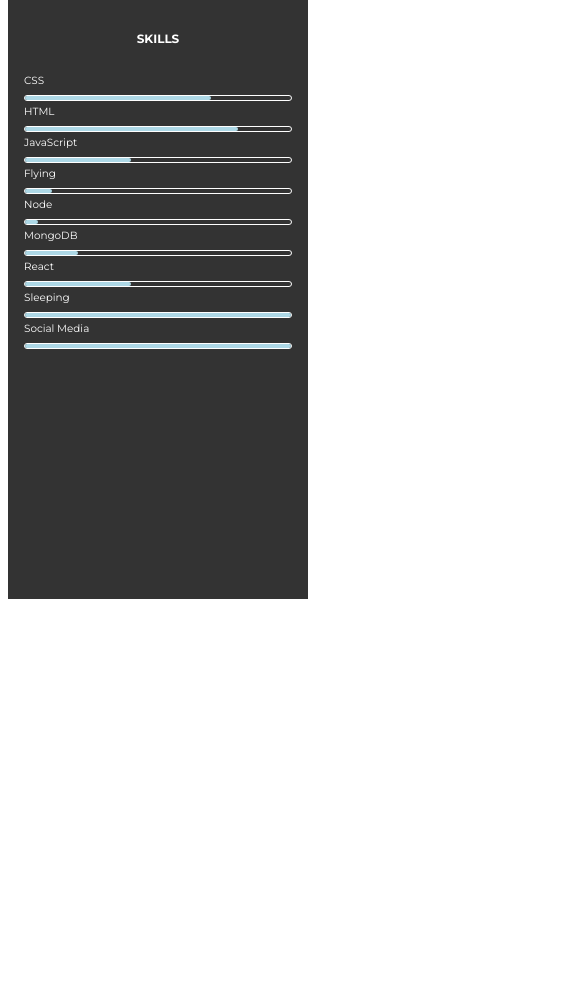
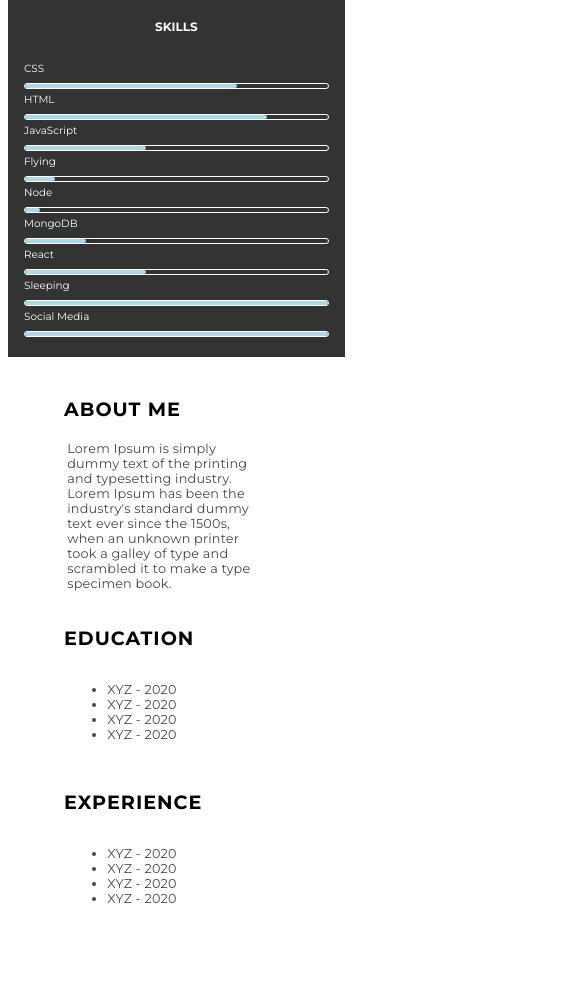
Before and after one commit to dhamaniasad/ns-resume, a plain HTML site: page index.html in a window 390 px wide. Shown: the part 409-1390 px from the top of the page, 585 px wide, since content can reach past the window. Before the commit the page ends 1016 px from the top, so only its background shows below. Drawn offline with Linux system fonts and the light colour scheme.

Commit message:
Add right section, make responsive

```diff
--- a/index.html
+++ b/index.html
@@ -138,7 +138,58 @@
                 </div>
             </section>
             <section class="right-section">
-
+                <div class="right-main-content">
+                    <div class="detail-section">
+                        <div class="right-title">
+                            About Me
+                        </div>
+                        <div class="right-details">
+                            Lorem Ipsum is simply dummy text of the printing and typesetting industry. Lorem Ipsum has been the industry's standard dummy text ever since the 1500s, when an unknown printer took a galley of type and scrambled it to make a type specimen book.
+                        </div>
+                    </div>
+                    <div class="detail-section">
+                        <div class="right-title">
+                            Education
+                        </div>
+                        <div class="right-details">
+                            <ul>
+                                <li>
+                                    XYZ - 2020
+                                </li>
+                                <li>
+                                    XYZ - 2020
+                                </li>
+                                <li>
+                                    XYZ - 2020
+                                </li>
+                                <li>
+                                    XYZ - 2020
+                                </li>
+                            </ul>
+                        </div>
+                    </div>
+                    <div class="detail-section">
+                        <div class="right-title">
+                            Experience
+                        </div>
+                        <div class="right-details">
+                            <ul>
+                                <li>
+                                    XYZ - 2020
+                                </li>
+                                <li>
+                                    XYZ - 2020
+                                </li>
+                                <li>
+                                    XYZ - 2020
+                                </li>
+                                <li>
+                                    XYZ - 2020
+                                </li>
+                            </ul>
+                        </div>
+                    </div>
+                </div>
             </section>
         </main>
     </body>
--- a/style.css
+++ b/style.css
@@ -2,6 +2,7 @@
     display: grid;
     min-height: 1000px;
     grid-template-columns: 300px 700px;
+    max-width: 90%;
 }
 
 .left-section {
@@ -122,3 +123,32 @@ body {
     border-radius: 4px;
     width: 40%;
 } */
+
+.right-main-content {
+    padding: 2rem 3rem;
+}
+
+.detail-section {
+    padding-bottom: 1rem;
+}
+
+.right-title {
+    text-transform: uppercase;
+    font-size: 1.2rem;
+    font-weight: 700;
+    padding: 0.5rem;
+    letter-spacing: 1px;
+}
+
+.right-details {
+    font-size: 0.8rem;
+    letter-spacing: 0.2px;
+    color: rgb(71, 71, 71);
+    padding: 0.7rem;
+}
+
+@media (max-width: 674px) {
+    .main-content {
+        grid-template-columns: repeat(1, 1fr);
+    }
+}
```
